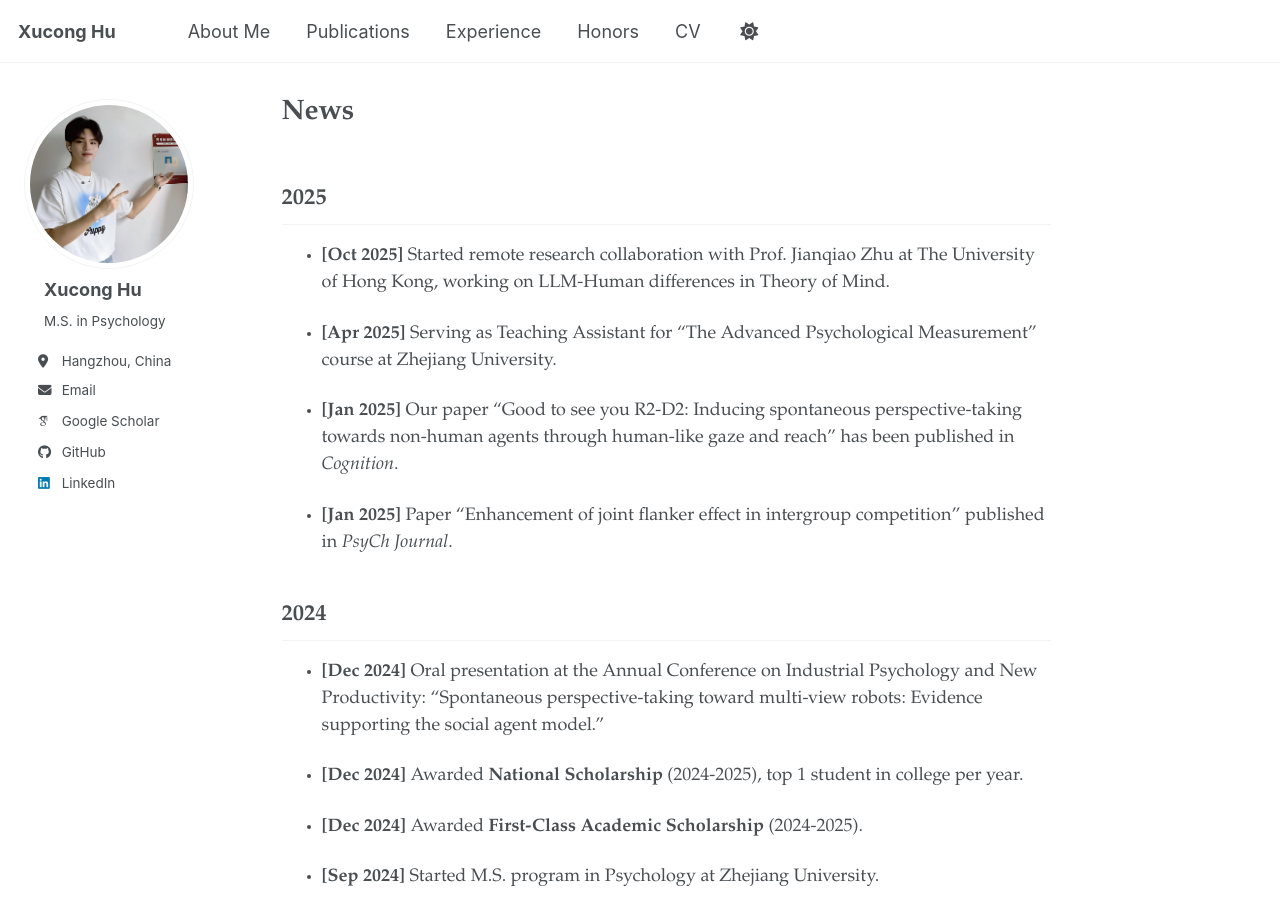
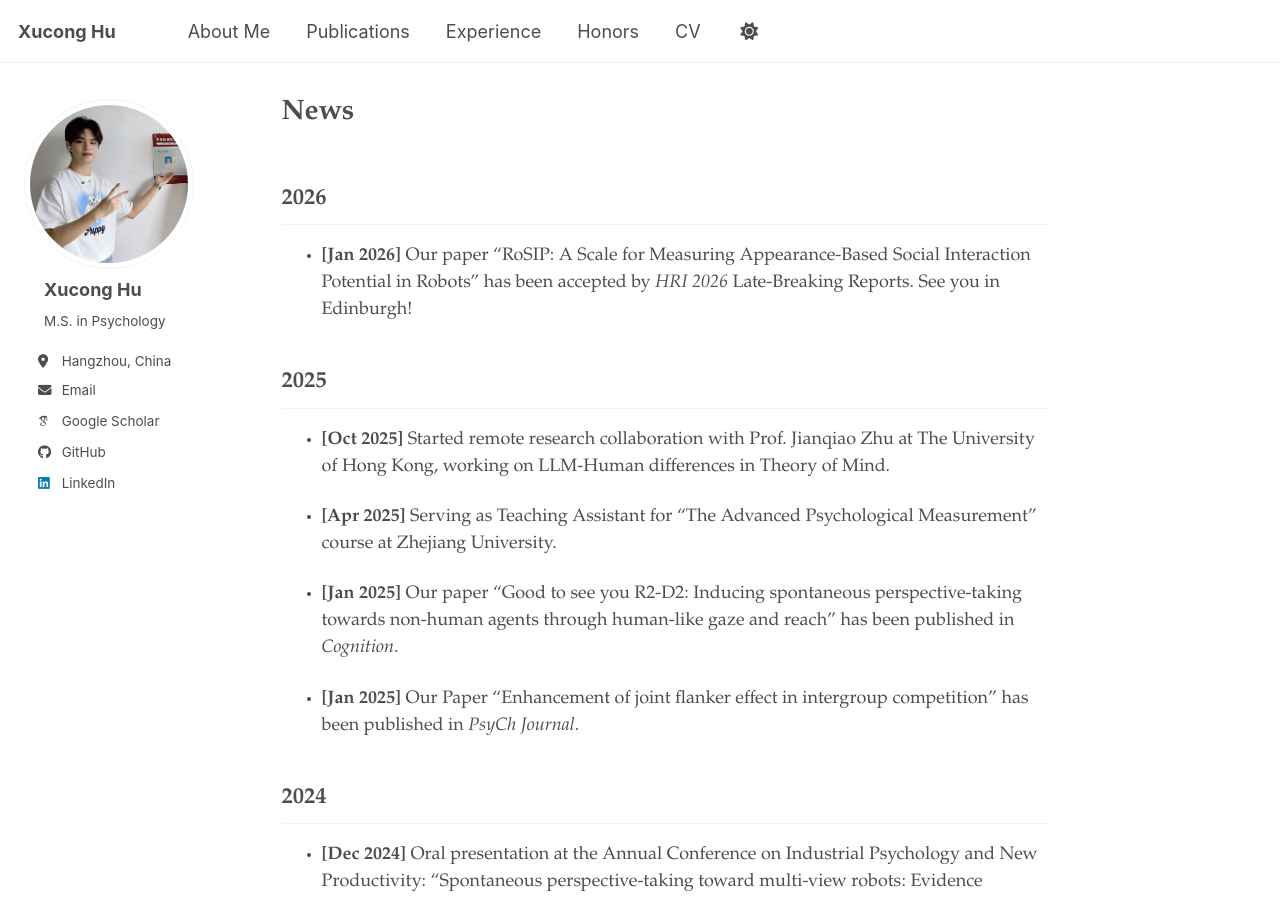
Before and after one commit to xuconghu/xuconghu.github.io, a Jekyll site: the page built from _pages/news.md, in a window 1280 px wide and 900 px high. Built offline with Jekyll 4.4.1, drawn with Linux system fonts in a browser that asks for light colours; some web fonts are replaced; a script bundle is joined from its source files by our own code; library files that are not in the unit come from our copies.

Commit message:
Update about page and news
- Add professor titles (Changjiang Distinguished Professor, Young Changjiang Scholar)
- Add RoSIP paper to news and conference papers
- Update research interests section
- Add HRI 2026 Late-Breaking Reports acceptance
- Minor text improvements

```diff
--- a/_pages/news.md
+++ b/_pages/news.md
@@ -3,6 +3,10 @@ permalink: /news/
 title: "News"
 author_profile: true
 ---
+
+## 2026
+
+- **[Jan 2026]** Our paper "RoSIP: A Scale for Measuring Appearance-Based Social Interaction Potential in Robots" has been accepted by *HRI 2026* Late-Breaking Reports. See you in Edinburgh!
 
 ## 2025
 
@@ -12,7 +16,7 @@ author_profile: true
 
 - **[Jan 2025]** Our paper "Good to see you R2-D2: Inducing spontaneous perspective-taking towards non-human agents through human-like gaze and reach" has been published in *Cognition*.
 
-- **[Jan 2025]** Paper "Enhancement of joint flanker effect in intergroup competition" published in *PsyCh Journal*.
+- **[Jan 2025]** Our Paper "Enhancement of joint flanker effect in intergroup competition" has been published in *PsyCh Journal*.
 
 ## 2024
 
```
Also changed, not shown: _pages/about.md (+25 -10 lines).
